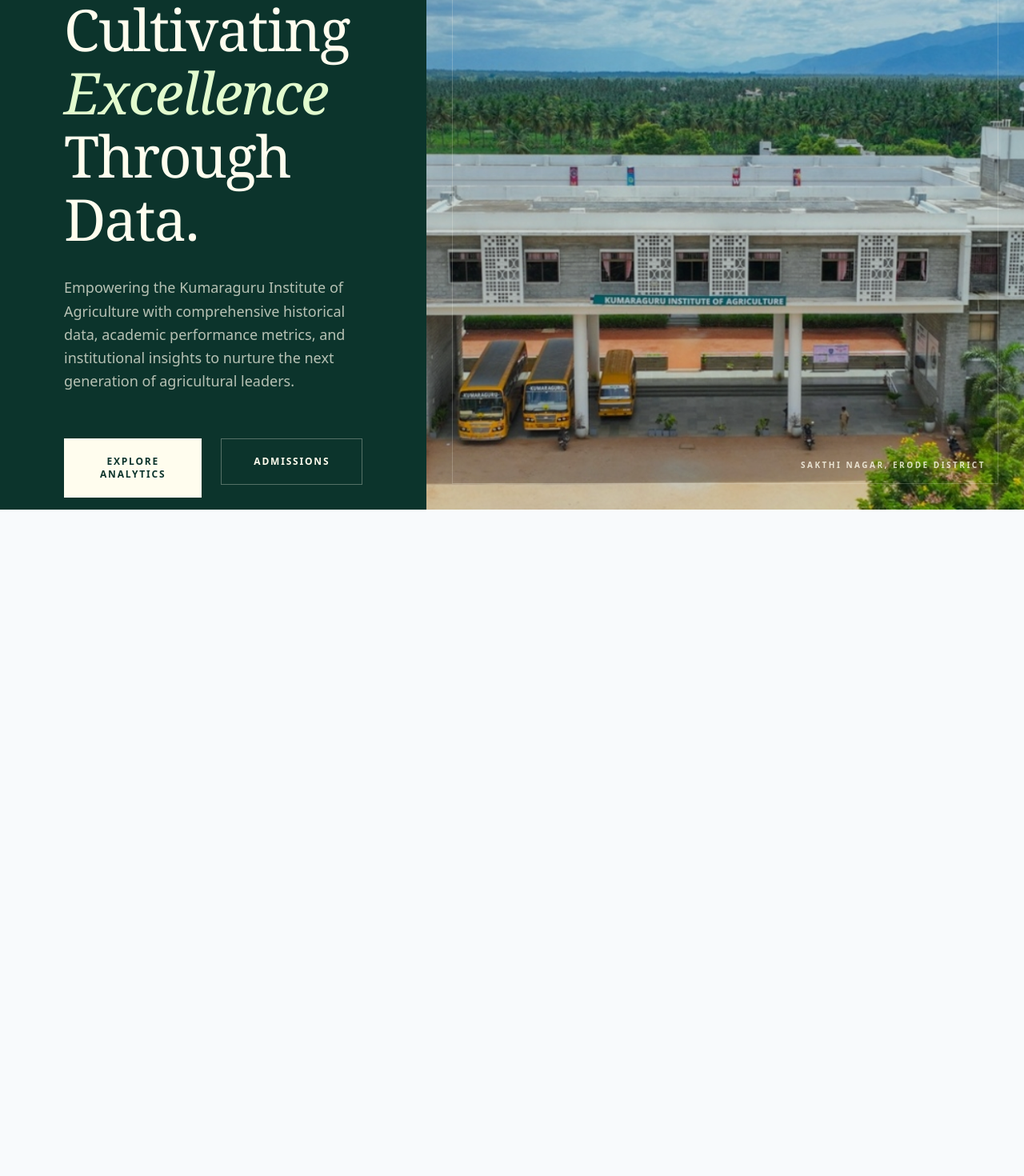
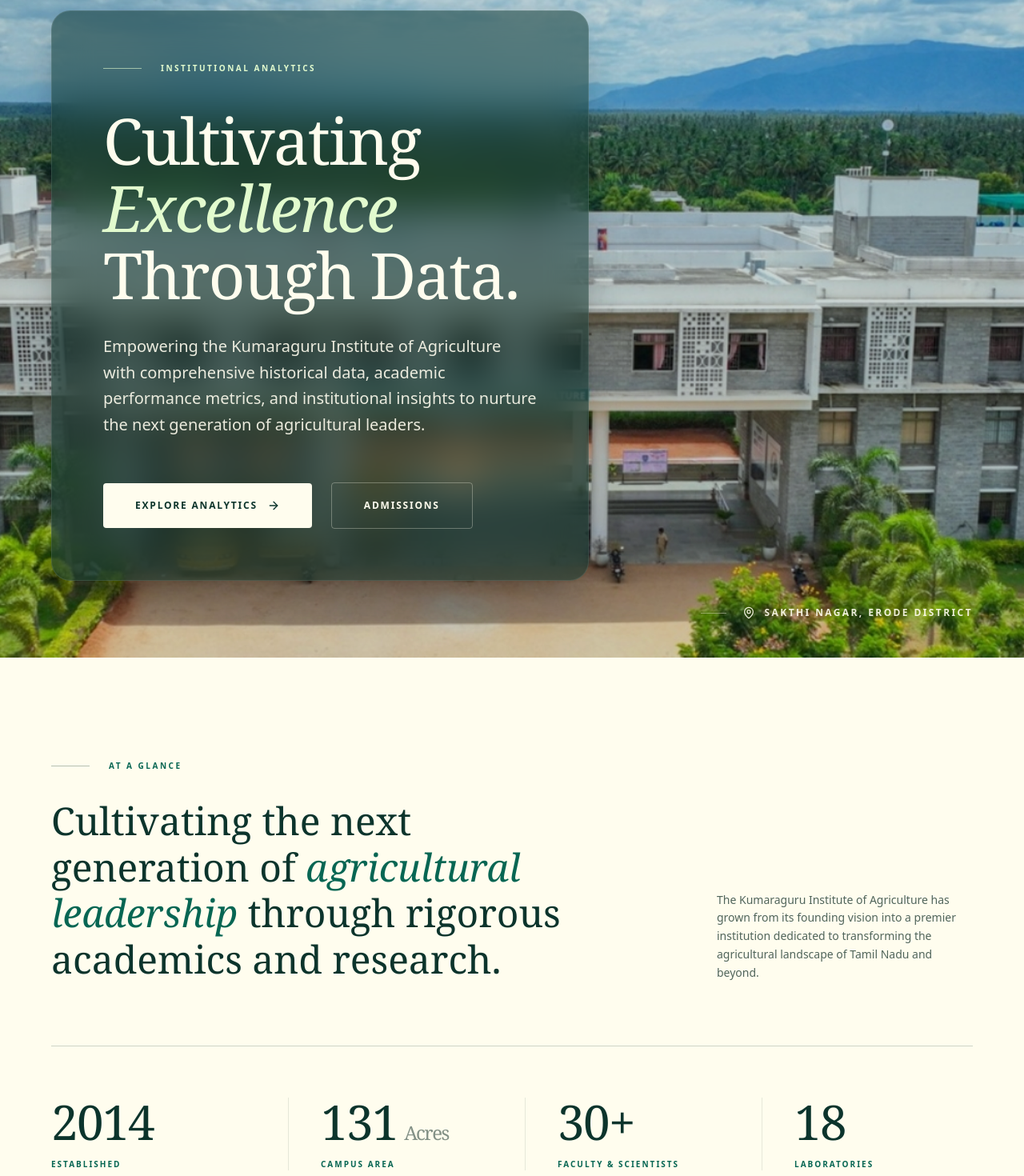
Before and after one commit to KIADashboard/kia-student-analytics-dashboard, a React (Vite) app: page / in a window 1280 px wide. Shown: the part 180-1650 px from the top of the page at 80% size. Before the commit the page ends 817 px from the top, so only its background shows below. Built offline with nearby package versions, Linux system fonts and the light colour scheme.

Commit message:
feat: add HeroSection component for landing page

```diff
--- a/src/components/landing/HeroSection.tsx
+++ b/src/components/landing/HeroSection.tsx
@@ -1,65 +1,67 @@
 import React from 'react';
+import { ArrowRight, MapPin } from 'lucide-react';
 
 export const HeroSection: React.FC<{ onNavigateToLogin?: () => void }> = ({ onNavigateToLogin }) => {
   return (
-    <section className="relative w-full lg:min-h-[calc(100vh-5rem)] flex flex-col lg:flex-row border-t border-[#0C342C]/10">
+    <section className="relative w-full min-h-[calc(100vh-5rem)] flex items-center justify-start overflow-hidden">
+      {/* Full-screen Background Image */}
+      <div className="absolute inset-0 w-full h-full z-0">
+        <img
+          src="/kia-campus.jpg"
+          alt="Kumaraguru Institute of Agriculture Campus"
+          className="w-full h-full object-cover object-center transform hover:scale-105 transition-transform duration-[40s] ease-out"
+        />
+        {/* Subtle dark treatment for overall readability and cinematic feel */}
+        <div className="absolute inset-0 bg-[#0C342C]/20 mix-blend-multiply"></div>
+      </div>
 
-      {/* Left Typography & CTAs Block */}
-      <div className="w-full lg:w-5/12 bg-[#0C342C] flex flex-col justify-center px-6 sm:px-12 lg:px-20 py-20 lg:py-0 text-[#FFFDEE] relative z-10">
+      <div className="relative z-10 w-full max-w-[95rem] mx-auto px-6 sm:px-12 lg:px-16 py-24">
 
-        <div className="flex items-center gap-6 mb-12">
-          <span className="w-12 h-px bg-[#E2FBCE]/40"></span>
-          <span className="text-[#E2FBCE] font-semibold tracking-[0.25em] text-[10px] uppercase">
+        {/* Premium Dark-Green Glassmorphism Panel */}
+        <div className="w-full max-w-[42rem] backdrop-blur-xl bg-[#0C342C]/50 border border-white/10 rounded-3xl p-10 sm:p-14 lg:p-16 shadow-2xl shadow-black/30">
+
+          <div className="flex items-center gap-6 mb-10">
+            <span className="w-12 h-px bg-[#E2FBCE]/60"></span>
+            <span className="text-[#E2FBCE] font-bold tracking-[0.25em] text-[10px] uppercase">
               Institutional Analytics
             </span>
           </div>
 
-        <h1 className="text-5xl sm:text-6xl lg:text-[4.5rem] font-serif leading-[1.1] tracking-tight mb-8">
+          <h1 className="text-5xl sm:text-6xl lg:text-[5rem] font-serif leading-[1.05] tracking-tight mb-8 text-[#FFFDEE]">
             Cultivating<br />
             <span className="italic font-light text-[#E2FBCE]">Excellence</span><br />
             Through Data.
           </h1>
 
-        <p className="text-lg text-[#FFFDEE]/70 leading-relaxed max-w-md mb-14 font-light">
+          <p className="text-lg lg:text-xl text-[#FFFDEE]/90 leading-relaxed max-w-xl mb-14 font-light">
             Empowering the Kumaraguru Institute of Agriculture with comprehensive historical data, academic performance metrics, and institutional insights to nurture the next generation of agricultural leaders.
           </p>
 
-        <div className="flex flex-col sm:flex-row items-start gap-6">
+          <div className="flex flex-col sm:flex-row items-start sm:items-center gap-6">
             <button
               onClick={onNavigateToLogin}
-            className="px-10 py-5 bg-[#FFFDEE] text-[#0C342C] border border-[#FFFDEE] text-xs font-bold tracking-[0.15em] uppercase hover:bg-transparent hover:text-[#FFFDEE] transition-colors duration-300 rounded-none w-full sm:w-auto text-center"
+              className="flex items-center justify-center gap-3 px-10 py-5 bg-[#FFFDEE] text-[#0C342C] text-xs font-bold tracking-[0.15em] uppercase hover:bg-[#E2FBCE] transition-colors duration-300 rounded-sm w-full sm:w-auto"
             >
               Explore Analytics
+              <ArrowRight className="w-4 h-4" />
             </button>
 
             <a
               href="#admissions"
-            className="px-10 py-5 bg-transparent border border-[#FFFDEE]/30 text-[#FFFDEE] text-xs font-bold tracking-[0.15em] uppercase hover:border-[#FFFDEE] transition-colors duration-300 rounded-none w-full sm:w-auto text-center"
+              className="px-10 py-5 bg-transparent border border-[#FFFDEE]/30 text-[#FFFDEE] text-xs font-bold tracking-[0.15em] uppercase hover:bg-[#FFFDEE]/10 hover:border-[#FFFDEE]/60 transition-colors duration-300 rounded-sm w-full sm:w-auto text-center"
             >
               Admissions
             </a>
           </div>
         </div>
 
-      {/* Right Cinematic Image Block */}
-      <div className="w-full lg:w-7/12 relative min-h-[60vh] lg:min-h-0 bg-[#06231D]">
-        <div className="absolute inset-0 w-full h-full overflow-hidden">
-          <img
-            src="/kia-campus.jpg"
-            alt="Kumaraguru Institute of Agriculture Campus"
-            className="w-full h-full object-cover object-center transform hover:scale-105 transition-transform duration-[30s] ease-out"
-          />
-          {/* Subtle multiplying overlay to deepen shadows and unify with branding */}
-          <div className="absolute inset-0 bg-[#0C342C]/20 mix-blend-multiply"></div>
       </div>
 
-        {/* Cinematic inner frame overlay */}
-        <div className="absolute inset-4 sm:inset-8 border border-[#FFFDEE]/20 pointer-events-none z-10 hidden lg:block"></div>
-
-        {/* Caption */}
-        <div className="absolute bottom-12 right-12 z-20 text-[#FFFDEE]/80 text-[10px] uppercase tracking-[0.25em] font-bold hidden lg:block">
-          Sakthi Nagar, Erode District
-        </div>
+      {/* Floating Location Caption at bottom right */}
+      <div className="absolute bottom-8 right-8 lg:bottom-12 lg:right-16 z-10 flex items-center gap-3 text-[#FFFDEE]/90 font-bold text-[10px] lg:text-xs uppercase tracking-[0.2em] drop-shadow-md">
+        <div className="hidden sm:block w-8 h-px bg-[#FFFDEE]/40 mr-2"></div>
+        <MapPin className="w-4 h-4" />
+        <span>Sakthi Nagar, Erode District</span>
       </div>
 
     </section>
--- /dev/null
+++ b/src/components/landing/InstitutionHighlights.tsx
@@ -0,0 +1,62 @@
+import React from 'react';
+
+export const InstitutionHighlights: React.FC = () => {
+  const highlights = [
+    { label: 'Established', value: '2014' },
+    { label: 'Campus Area', value: '131', suffix: 'Acres' },
+    { label: 'Faculty & Scientists', value: '30+' },
+    { label: 'Laboratories', value: '18' },
+  ];
+
+  return (
+    <section className="w-full bg-[#FFFDEE] py-24 lg:py-32 border-b border-[#0C342C]/10">
+      <div className="max-w-[90rem] mx-auto px-6 sm:px-12 lg:px-16">
+
+        {/* Section Intro */}
+        <div className="flex flex-col lg:flex-row lg:items-end justify-between gap-12 mb-20">
+          <div className="max-w-2xl">
+            <div className="flex items-center gap-6 mb-8">
+              <span className="w-12 h-px bg-[#0C342C]/30"></span>
+              <span className="text-[#076653] font-semibold tracking-[0.25em] text-[10px] uppercase">
+                At a Glance
+              </span>
+            </div>
+            <h2 className="text-3xl sm:text-4xl lg:text-5xl font-serif text-[#0C342C] leading-[1.2]">
+              Cultivating the next generation of <span className="italic font-light text-[#076653]">agricultural leadership</span> through rigorous academics and research.
+            </h2>
+          </div>
+          <div className="lg:max-w-xs text-[#06231D]/70 text-sm font-light leading-relaxed">
+            The Kumaraguru Institute of Agriculture has grown from its founding vision into a premier institution dedicated to transforming the agricultural landscape of Tamil Nadu and beyond.
+          </div>
+        </div>
+
+        {/* Highlights Row */}
+        <div className="border-t border-[#0C342C]/20 pt-16">
+          <div className="grid grid-cols-2 lg:grid-cols-4 gap-12 lg:gap-8">
+            {highlights.map((highlight, index) => (
+              <div
+                key={index}
+                className={`flex flex-col gap-4 ${
+                  index !== 0 ? 'lg:border-l lg:border-[#0C342C]/10 lg:pl-10' : ''
+                }`}
+              >
+                <div className="text-5xl lg:text-6xl font-serif text-[#0C342C] tracking-tight">
+                  {highlight.value}
+                  {highlight.suffix && (
+                    <span className="text-xl lg:text-2xl font-light text-[#06231D]/50 ml-2">
+                      {highlight.suffix}
+                    </span>
+                  )}
+                </div>
+                <div className="text-[10px] font-bold uppercase tracking-[0.2em] text-[#076653]">
+                  {highlight.label}
+                </div>
+              </div>
+            ))}
+          </div>
+        </div>
+
+      </div>
+    </section>
+  );
+};
--- a/src/components/landing/LandingPage.tsx
+++ b/src/components/landing/LandingPage.tsx
@@ -1,12 +1,14 @@
 import React from 'react';
 import { Navbar } from './Navbar';
 import { HeroSection } from './HeroSection';
+import { InstitutionHighlights } from './InstitutionHighlights';
 
 export const LandingPage: React.FC<{ onNavigateToLogin: () => void }> = ({ onNavigateToLogin }) => {
   return (
     <div className="min-h-screen bg-[#FFFDEE]">
       <Navbar onNavigateToLogin={onNavigateToLogin} />
       <HeroSection onNavigateToLogin={onNavigateToLogin} />
+      <InstitutionHighlights />
     </div>
   );
 };
```
Lines whose indentation alone changed are shown as unchanged.
